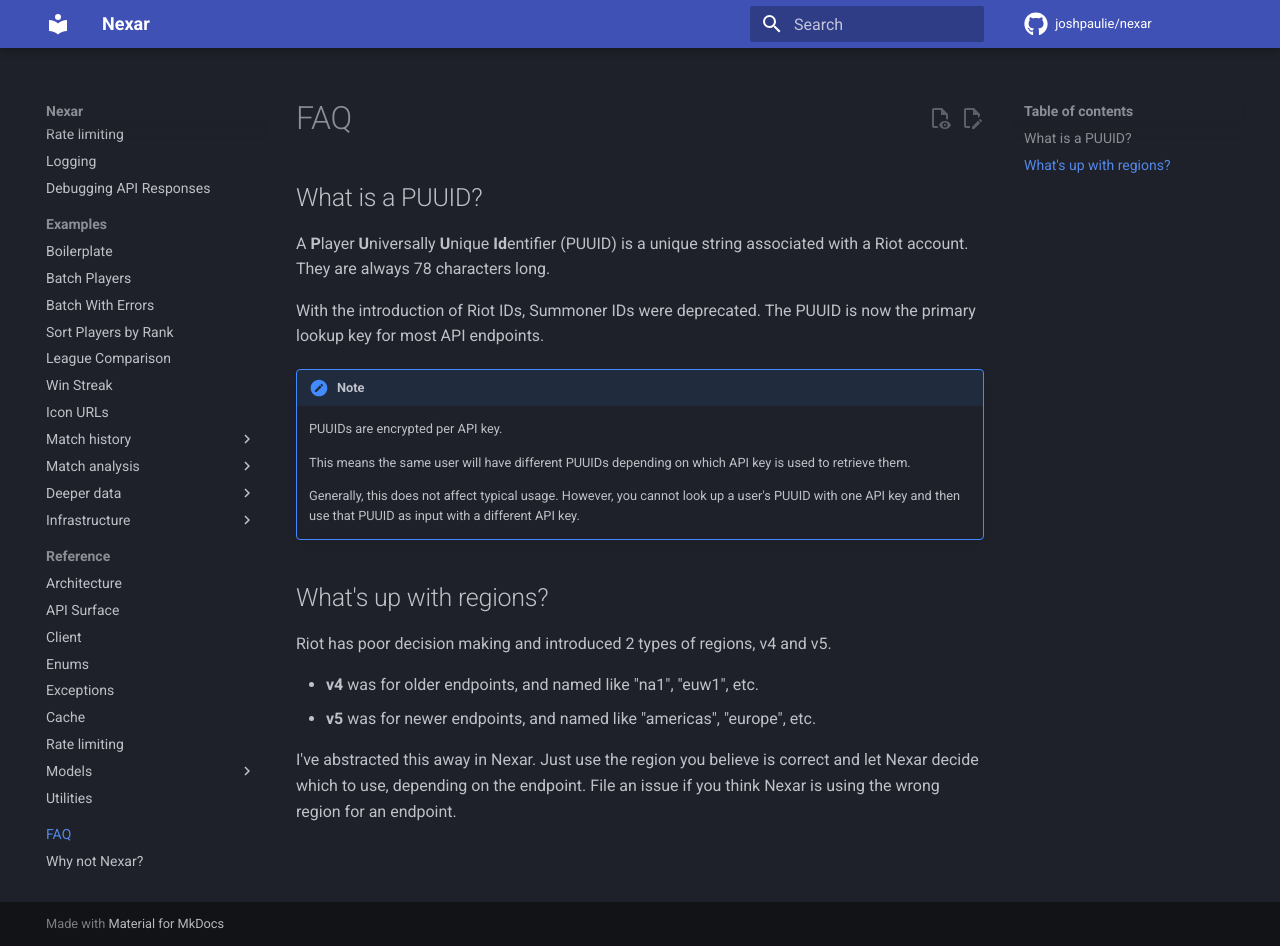
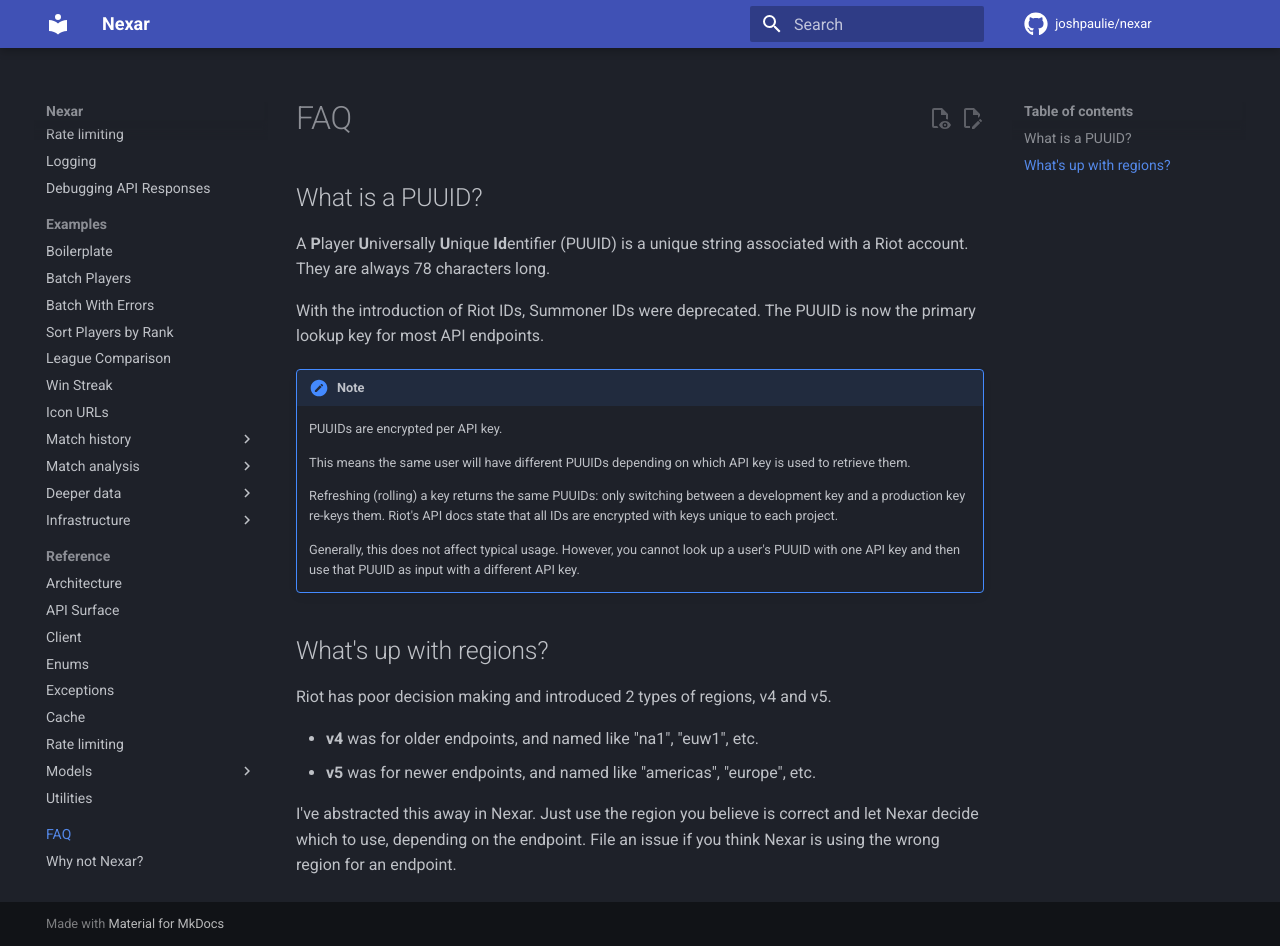
Before and after one commit to JoshPaulie/nexar, an MkDocs documentation site: the page built from docs/FAQ.md, in a window 1280 px wide and 946 px high. Built offline with MkDocs 1.6.1 and Material for MkDocs 9.7.7, drawn with Linux system fonts in a browser that asks for light colours; comment, search, counter and statistics services are not loaded.

Commit message:
docs: state the per-project PUUID boundary and the key-namespaced cache

```diff
--- a/docs/FAQ.md
+++ b/docs/FAQ.md
@@ -12,6 +12,8 @@ With the introduction of Riot IDs, Summoner IDs were deprecated. The PUUID is no
 
     This means the same user will have different PUUIDs depending on which API key is used to retrieve them.
 
+    Refreshing (rolling) a key returns the same PUUIDs: only switching between a development key and a production key re-keys them. Riot's API docs state that all IDs are encrypted with keys unique to each project.
+
     Generally, this does not affect typical usage. However, you cannot look up a user's PUUID with one API key and then use that PUUID as input with a different API key.
 
 ## What's up with regions?
```
Also changed, not shown: CHANGELOG.md (+2 -0 lines), docs/client-features/caching.md (+2 -0 lines).
